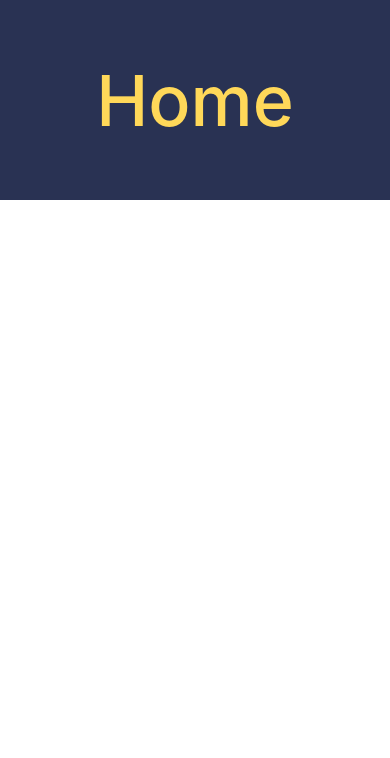
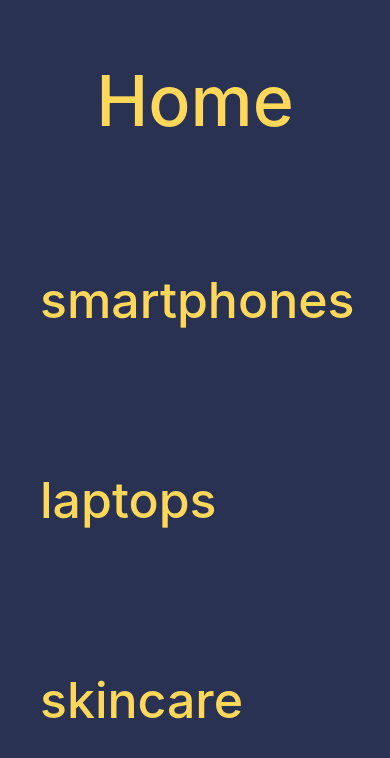
Before and after one commit to fedengarcia/react-native-ecommerce, a React Native app: screen / in a window 390 px wide. Shown: the top 758 px of the page. Built offline with nearby package versions, Linux system fonts and the light colour scheme.

Commit message:
update categories

```diff
--- a/src/components/Categories/Categories.js
+++ b/src/components/Categories/Categories.js
@@ -8,6 +8,7 @@ const Categories = () => {
     return (
         <View style={styles.container}>
             <FlatList
+                style={styles.flatListContainer}
                 data={categories}
                 keyExtractor={category => category}
                 renderItem={({item}) => <CategoryItem title={item}/>}
--- a/src/components/Categories/CategoriesStyle.js
+++ b/src/components/Categories/CategoriesStyle.js
@@ -10,4 +10,7 @@ export const styles = StyleSheet.create({
         alignItems: 'flex-start',
         overflow: 'scroll'
     },
+    flatListContainer:{
+        width: '100%'
+    }
 })
--- a/src/screens/Home/Home.js
+++ b/src/screens/Home/Home.js
@@ -1,13 +1,14 @@
 import { Text, View } from 'react-native'
-import React from 'react'
-import { styles } from './HomeStyles'
-import Header from '../../components/Header/Header'
+import React from 'react';
+import { styles } from './HomeStyles';
+import Header from '../../components/Header/Header';
+import Categories from '../../components/Categories/Categories';
 
 const Home = () => {
   return (
     <View style={styles.container}>
       <Header title={"Home"}/>
-
+      <Categories/>
     </View>
   )
 }
```
